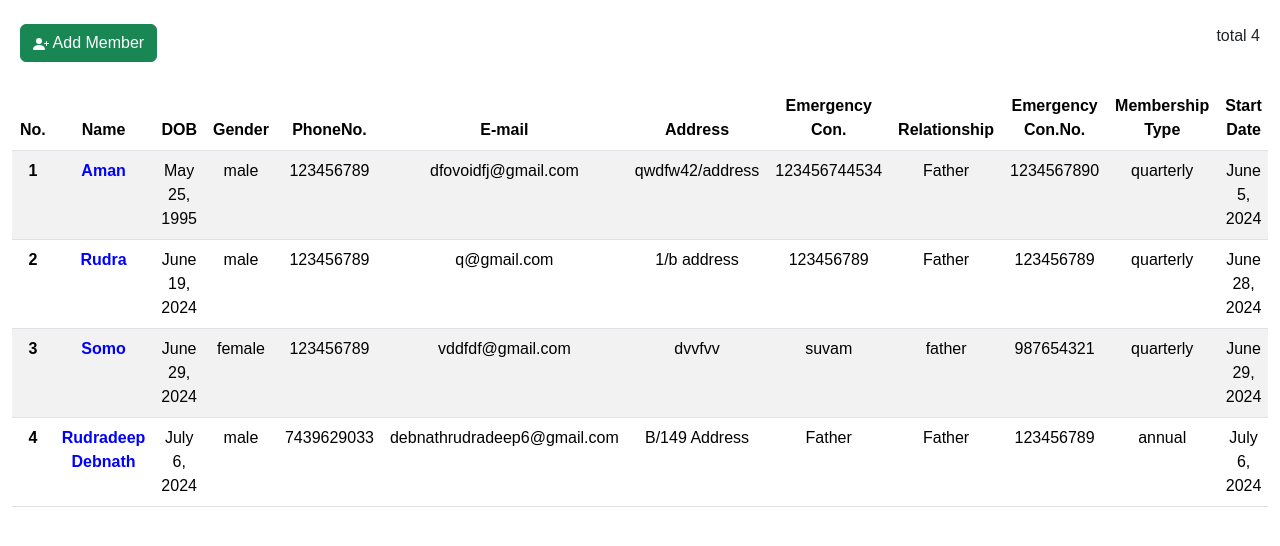
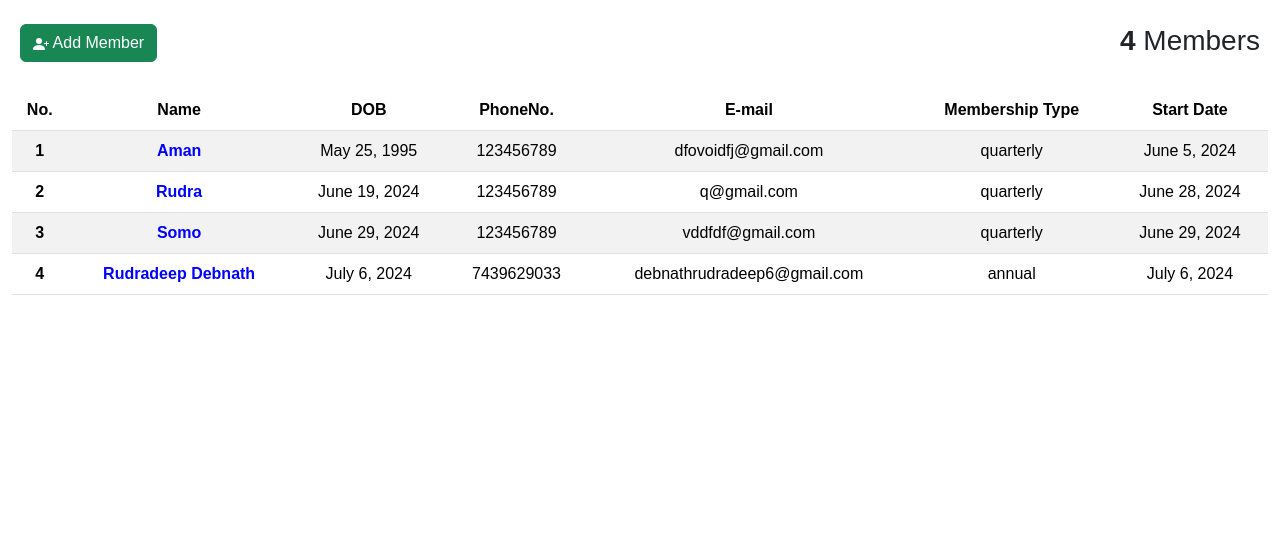
Before and after one commit to Rudradeep369/Gym-Support-System, a Django app: page / in a window 1280 px wide. Shown: the part 82-628 px from the top of the page. Run offline with Django 5.2, Linux system fonts and the light colour scheme; a user stored in the database is signed in; data comes from the database, SQL or seed files in the repository; both versions use the stored data as it was after the commit.

Commit message:
Minor Update

```diff
--- a/home/forms.py
+++ b/home/forms.py
@@ -13,12 +13,12 @@ class AdmissionForm(forms.ModelForm):
             'referred_by', 'notes', 'profile_image'
         ]
         widgets = {
-            'profile_image': forms.ClearableFileInput(attrs={'class': 'form-control', 'style': 'width: 30%;'}),
-            'full_name': forms.TextInput(attrs={'class': 'form-control', 'style': 'width: 50%;'}),
+            'profile_image': forms.ClearableFileInput(attrs={'class': 'form-control'}),
+            'full_name': forms.TextInput(attrs={'class': 'form-control'}),
             'dob': forms.DateInput(attrs={'class': 'form-control', 'type': 'date'}),
             'gender': forms.TextInput(attrs={'class': 'form-control'}),
             'phone': forms.TextInput(attrs={'class': 'form-control'}),
-            'email': forms.EmailInput(attrs={'class': 'form-control', 'style': 'width: 50%;'}),
+            'email': forms.EmailInput(attrs={'class': 'form-control'}),
             'address': forms.TextInput(attrs={'class': 'form-control'}),
             'emergency_contact_name': forms.TextInput(attrs={'class': 'form-control'}),
             'relationship': forms.TextInput(attrs={'class': 'form-control'}),
--- a/templates/edit_profile.html
+++ b/templates/edit_profile.html
@@ -38,15 +38,15 @@
         <form method="POST" enctype="multipart/form-data">
             {% csrf_token %}
         <div class="row justify-content-center mt-4">
-            <div class="col-md-8 text-center">
+            <div class="col-md-4 text-center">
                 {% if admission.profile_image %}
                 <img src="{{ admission.profile_image.url }}" class="avatar" alt="Profile Picture">
                 {% else %}
                 <img src="https://www.w3schools.com/howto/img_avatar.png" class="avatar" alt="Default Profile Picture">
                 {% endif %}
                 <p>{{form.profile_image}}</p>
-                <h1>{{ form.full_name }}</h1>
-                <p><strong>Email:</strong> {{ form.email }}</p>
+                <p>{{ form.full_name }}</p>
+                <p> {{ form.email }}</p>
 
             </div>
         </div>
--- a/templates/home.html
+++ b/templates/home.html
@@ -72,12 +72,11 @@
                 </div>
 
                 <div class="ms-auto p-2">
-                    total {{ admissions|length }}
+                   <h3><strong>{{ admissions|length }}</strong>  Members</h3>
                 </div>
             </div>
         </div>
-        {% comment %} <div class="card"> {% endcomment %}
-            <div class="card-body">
+
                 <div class="table-responsive ">
                     <table class="table table-striped" style="text-align: center;">
                         <thead>
@@ -85,13 +84,8 @@
                                 <th scope="col">No.</th>
                                 <th scope="col">Name</th>
                                 <th scope="col">DOB</th>
-                                <th scope="col">Gender</th>
                                 <th scope="col">PhoneNo.</th>
                                 <th scope="col">E-mail</th>
-                                <th scope="col">Address</th>
-                                <th scope="col">Emergency Con.</th>
-                                <th scope="col">Relationship</th>
-                                <th scope="col">Emergency Con.No.</th>
                                 <th scope="col">Membership Type</th>
                                 <th scope="col">Start Date</th>
                             </tr>
@@ -102,13 +96,8 @@
                                     <th scope="row">{{ forloop.counter }}</th>
                                     <td><a href="{% url 'profile' admission.id %}">{{ admission.full_name }}</a></td>
                                     <td>{{ admission.dob }}</td>
-                                    <td>{{ admission.gender }}</td>
                                     <td>{{ admission.phone }}</td>
                                     <td>{{ admission.email }}</td>
-                                    <td>{{ admission.address }}</td>
-                                    <td>{{ admission.emergency_contact_name }}</td>
-                                    <td>{{ admission.relationship }}</td>
-                                    <td>{{ admission.emergency_contact_phone }}</td>
                                     <td>{{ admission.membership_type }}</td>
                                     <td>{{ admission.start_date }}</td>
                                 </tr>
@@ -116,8 +105,6 @@
                         </tbody>
                     </table>
                 </div>
-            </div>
-        </div>
     </div>
 
     <script
```
Also changed, not shown: templates/search.html (+2 -15 lines), db.sqlite3, media/images/r2.jpg (added).
